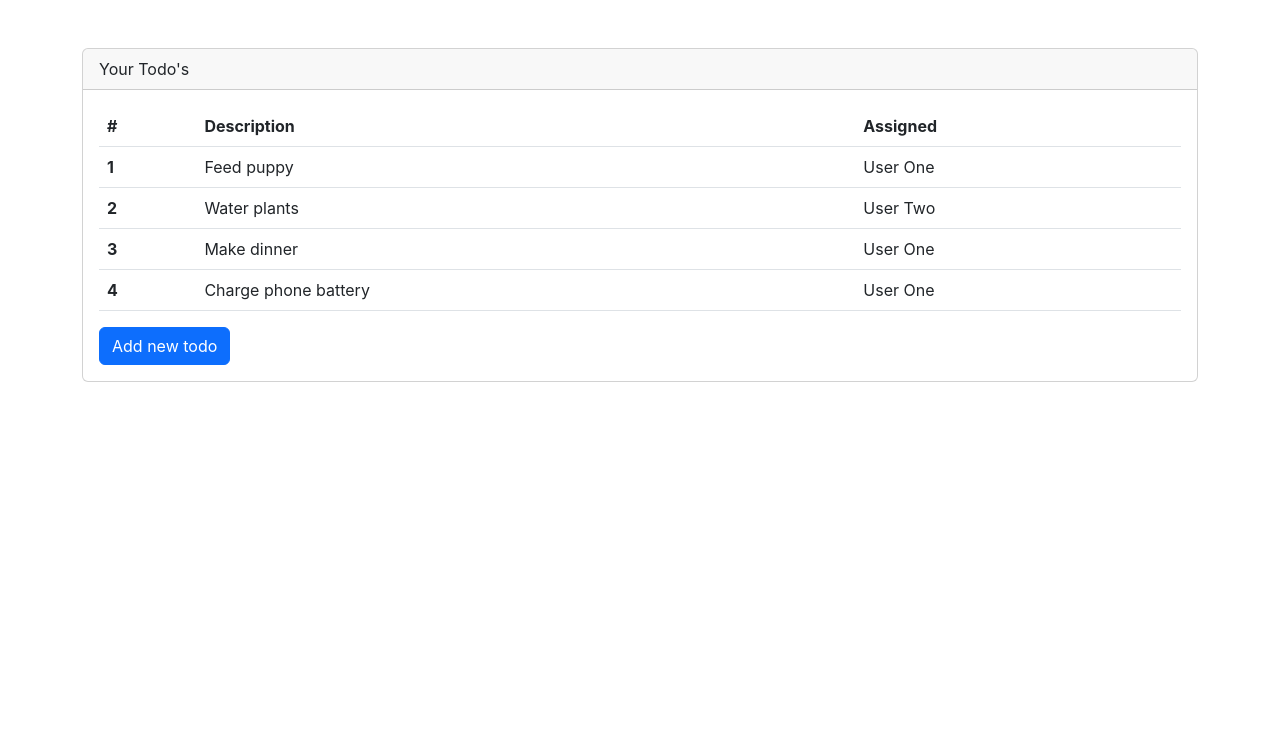
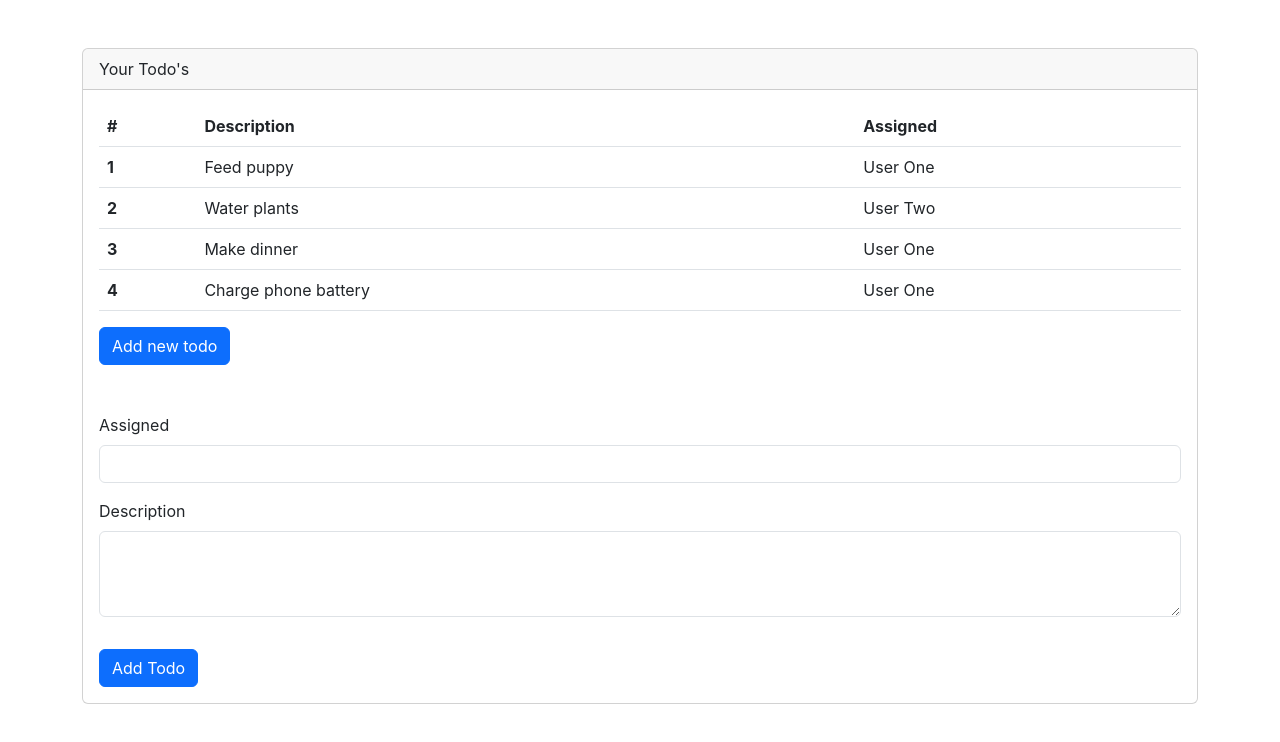
Before and after one commit to plasante/react-todos, a React (Create React App) app: page / in a window 1280 px wide. Shown: the top 742 px of the page. Built offline with nearby package versions, Linux system fonts and the light colour scheme.

Commit message:
Adds Delete Todo functionality

```diff
--- a/src/App.js
+++ b/src/App.js
@@ -2,6 +2,8 @@
 
 import './App.css';
 import TodoTable from './components/TodoTable';
+import NewTodoForm from './components/NewTodoForm';
+
 
 function App() {
 
@@ -13,15 +15,27 @@
   ]
   )
 
-  const addTodo = () => {
+  const addTodo = (description, assigned) => {
+    let rowNumber = 0;
+
     if (todos.length > 0) {
+      rowNumber = todos[todos.length - 1].rowNumber + 1;
+    } else {
+      rowNumber = 1;
+    }
       const newTodo = {
-        rowNumber: todos.length + 1,
-        rowDescription: 'New Todo',
-        rowAssigned: 'User Three'
+        rowNumber: rowNumber,
+        rowDescription: description,
+        rowAssigned: assigned
       };
       setTodos(todos => [...todos, newTodo]);
-    }
+  }
+
+  const deleteTodo = (deleteTodoRowNumber) => {
+    let filtered = todos.filter(function (value) {
+      return value.rowNumber !== deleteTodoRowNumber;
+    });
+    setTodos(filtered);
   }
 
   return (
@@ -31,10 +45,11 @@
           Your Todo's
         </div>
         <div className='card-body'>
-          <TodoTable todos={todos} />
-          <button className='btn btn-primary' onClick={addTodo}>
+          <TodoTable todos={todos} deleteTodo={deleteTodo} />
+          <button className='btn btn-primary'>
             Add new todo
           </button>
+          <NewTodoForm addTodo={addTodo} />
         </div>
       </div>
     </div>
--- /dev/null
+++ b/src/components/NewTodoForm.js
@@ -0,0 +1,52 @@
+import React, {useState} from "react";
+
+function NewTodoForm(props) {
+
+    const [description, setDescription] = useState('');
+
+    const [assigned, setAssigned] = useState('');
+
+    const submitTodo = () => {
+        if (description !== '' && assigned !== '') {
+            props.addTodo(description, assigned);
+            setDescription('');
+            setAssigned('');
+        }
+    };
+
+    return (
+        <div className="mt-5">
+            <form>
+                <div className="mb-3">
+                    <label className="form-label">Assigned</label>
+                    <input
+                        type="text"
+                        className="form-control"
+                        required
+                        onChange={e => setAssigned(e.target.value)}
+                        value={assigned}>
+                    </input>
+                </div>
+                <div className="mb-3">
+                    <label className="form-label">Description</label>
+                    <textarea
+                        className="form-control"
+                        rows={3}
+                        required
+                        onChange={e => setDescription(e.target.value)}
+                        value={description}>
+                    </textarea>
+                </div>
+                <button
+                    type="button"
+                    className="btn btn-primary mt-3"
+                    onClick={submitTodo}
+                >
+                    Add Todo
+                </button>
+            </form>
+        </div>
+    )
+}
+
+export default NewTodoForm;
--- a/src/components/TodoRowItem.js
+++ b/src/components/TodoRowItem.js
@@ -1,6 +1,6 @@
 function TodoRowItem(props) {
     return (
-        <tr>
+        <tr onClick={() => props.deleteTodo(props.rowNumber)}>
             <th scope="row">{props.rowNumber}</th>
             <td>{props.rowDescription}</td>
             <td>{props.rowAssigned}</td>
--- a/src/components/TodoTable.js
+++ b/src/components/TodoTable.js
@@ -13,9 +13,11 @@
             <tbody>
                 {props.todos.map(todo => (
                     <TodoRowItem
+                        key={todo.rowNumber}
                         rowNumber={todo.rowNumber}
                         rowDescription={todo.rowDescription}
                         rowAssigned={todo.rowAssigned}
+                        deleteTodo={props.deleteTodo}
                     />
                 ))}
             </tbody>
```
